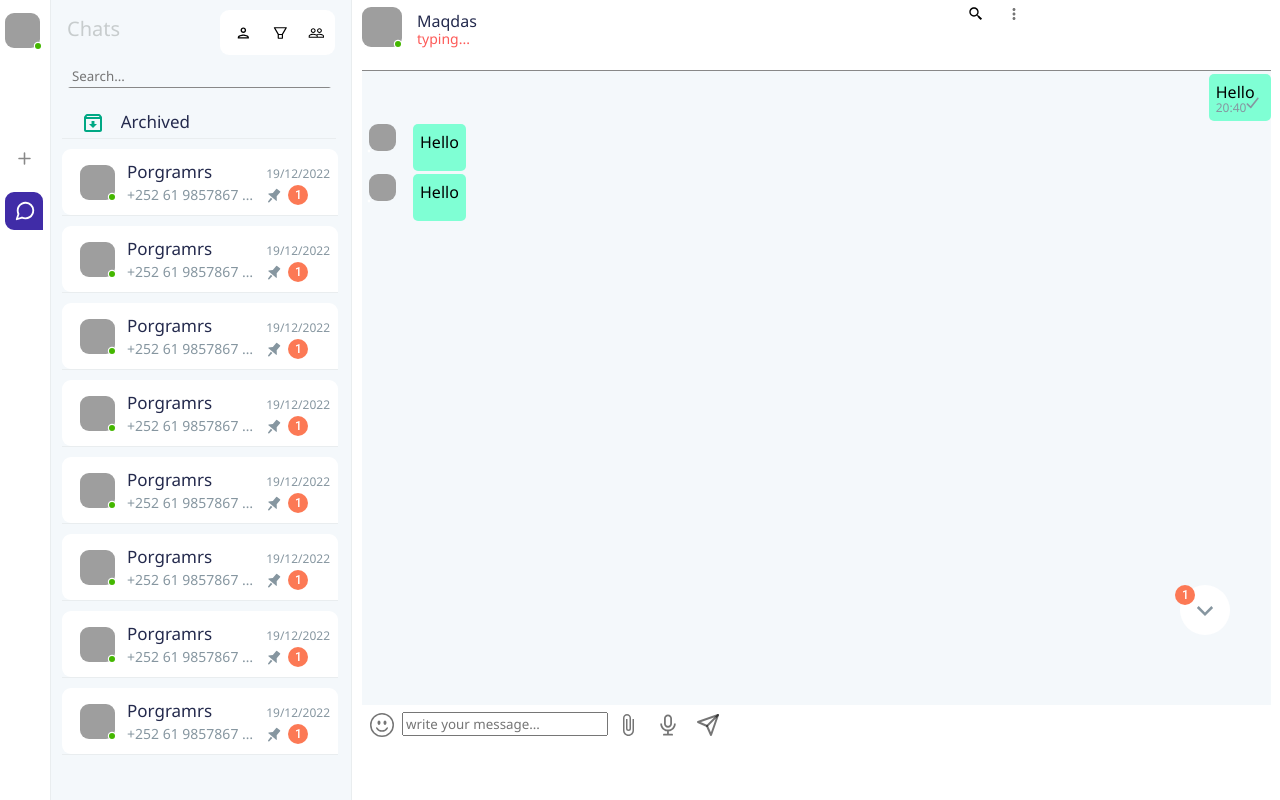
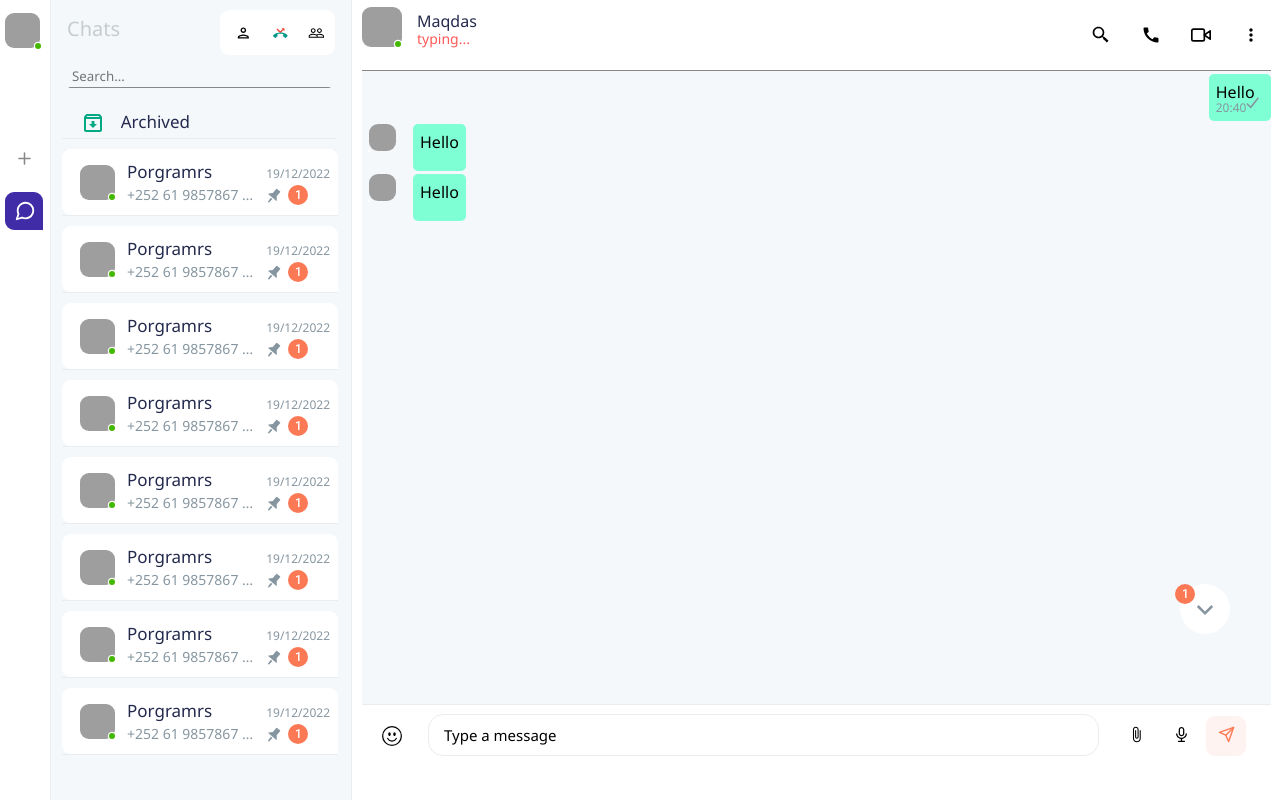
Before and after one commit to mohamedabdifitah/web-chat, a React (Vite) app: page / in a window 1280 px wide. Built offline with nearby package versions, Linux system fonts and the light colour scheme; grey boxes are pictures that could not be loaded.

Commit message:
chat-header and footer ui completed

```diff
--- a/src/index.css
+++ b/src/index.css
@@ -64,6 +64,7 @@ body{
     --outline-card-active:#121212;
     --chats-name-on:#e3e5ff;
     --primary-icon-color:white;
+    --primary-text:white;
     --border-color:#454647;
 
 
--- a/src/pages/chatPage/body/body.css
+++ b/src/pages/chatPage/body/body.css
@@ -73,6 +73,7 @@
 .turn-to-bottom{
   position: absolute;
   top: 81%;
+  cursor: pointer;
   left: 90%;
   display: flex;
   align-items: center;
--- a/src/pages/chatPage/footer/footer.css
+++ /dev/null
@@ -1,5 +0,0 @@
-.footer{
-  position: relative;
-  min-height: 62px;
-  display: flex;
-}
--- a/src/pages/chatPage/footer/footer.jsx
+++ b/src/pages/chatPage/footer/footer.jsx
@@ -4,8 +4,8 @@ import { BsEmojiSmile } from "react-icons/bs";
 import { MdAttachFile } from "react-icons/md";
 import { AiOutlineAudio } from "react-icons/ai";
 import { FiSend } from "react-icons/fi";
-import "./footer.css"
-import { IconButton } from '@mui/material';
+import "./footer.scss"
+import { IconButton ,Button} from '@mui/material';
 import { EmailOutlined } from '@mui/icons-material';
 import CustomEmojiPicker from '../../../components/emoji-picker/emoji-picker';
 const Footer = () => {
@@ -18,22 +18,30 @@ const Footer = () => {
 
   return (
     <footer
-    className='footer'>
+    className='footer border-top'>
       <div>
-        <IconButton onClick={() => { SetOpenEmoji(!openEmoji)}}>
-          <BsEmojiSmile/>
+        <div className="first-column-footer">
 
-        </IconButton>
-        <input  placeholder={"write your message..."} style={{position:'relative',flex:1}}/>
-        <IconButton >
-          <MdAttachFile />
-        </IconButton>
-        <IconButton>
-          <AiOutlineAudio/>
-        </IconButton>
-        <IconButton>
-          <FiSend />
-        </IconButton>
+          <button className="button-footer button-normal" onClick={() => { SetOpenEmoji(!openEmoji)}}>
+            <BsEmojiSmile/>
+
+          </button>
+        </div>
+        <div className="input border" contentEditable={true}  placeholder={"write your message..."} >
+          <div class="lhggkp7q qq0sjtgm jxacihee c3x5l3r8 b9fczbqn t35qvd06 m62443ks rkxvyd19 c5h0bzs2 bze30y65 kao4egtt">Type a message</div>
+        </div>
+        <div className='side-icons-panel'>
+
+          <button className="button-normal" >
+            <MdAttachFile />
+          </button>
+          <button className="button-normal">
+            <AiOutlineAudio/>
+          </button>
+          <button className="button-selected">
+            <FiSend style={{color:"var(--badge)"}}/>
+          </button>
+        </div>
 
         <CustomEmojiPicker pickEmoji={pickEmoji} open={openEmoji} SetOpen={SetOpenEmoji} />
 
--- a/src/pages/chatPage/header/header.jsx
+++ b/src/pages/chatPage/header/header.jsx
@@ -1,7 +1,7 @@
 import React from "react";
 
 import ProfileAvatar from "../../../components/Avatar/avatar";
-
+import "./index.scss"
 import { BiSearchAlt2 , BiDotsVerticalRounded } from "react-icons/bi"
 import { IconButton } from "@mui/material";
 import AccountMenu from "./menu";
@@ -23,7 +23,7 @@ const Header = () => {
           typing...
         </span>
       </div>
-      <div>
+      <div className="header-menu">
         <AccountMenu />
       </div>
     </div>
--- /dev/null
+++ b/src/pages/chatPage/header/index.scss
@@ -0,0 +1,7 @@
+.header-menu{
+  position: relative;
+  // background-color: aliceblue;
+  // width: 40%;
+  display: flex;
+  align-items: center;
+}
--- a/src/pages/chatPage/header/menu.jsx
+++ b/src/pages/chatPage/header/menu.jsx
@@ -12,6 +12,8 @@ import PersonAdd from '@mui/icons-material/PersonAdd';
 import Settings from '@mui/icons-material/Settings';
 import Logout from '@mui/icons-material/Logout';
 import { BiSearchAlt2 , BiDotsVerticalRounded } from "react-icons/bi"
+import { MdCall } from "react-icons/md"
+import { FiVideo } from "react-icons/fi"
 export default function AccountMenu() {
   const [anchorEl, setAnchorEl] = React.useState(null);
   const open = Boolean(anchorEl);
@@ -24,18 +26,29 @@ export default function AccountMenu() {
   return (
     <React.Fragment>
       <Box sx={{ display: 'flex', alignItems: 'center', textAlign: 'center' }}>
-        <BiSearchAlt2 />
+        <button className='button-footer button-normal' >
+          <BiSearchAlt2 />
+        </button>
+        <button className='button-footer button-normal' >
+          <MdCall/>
+        </button>
+        <button className='button-footer button-normal' >
+          <FiVideo  />
+        </button>
+
+
         <Tooltip title="Account settings">
-          <IconButton
+          <button
             onClick={handleClick}
             size="small"
+            className='button-footer button-normal'
             sx={{ ml: 2 }}
             aria-controls={open ? 'account-menu' : undefined}
             aria-haspopup="true"
             aria-expanded={open ? 'true' : undefined}
           >
             <BiDotsVerticalRounded />
-          </IconButton>
+          </button>
         </Tooltip>
       </Box>
       <Menu
--- a/src/pages/chatPage/index.css
+++ b/src/pages/chatPage/index.css
@@ -32,7 +32,8 @@
   flex-direction: column;
   display: flex;
   gap: 5px;
-  width: 60%;
+  flex: 1;
+  /* width: 66%; */
   top: 5px;
 }
 .left-header{
@@ -48,3 +49,65 @@
   /* color: var(--recent-message-off); */
   overflow: hidden;
 }
+.footer{
+  position: relative;
+  min-height: 62px;
+  display: flex;
+  color: var(--primary-text);
+}
+.footer > div{
+  position: relative;
+  display: flex;
+  width: 100%;
+}
+.input{
+  flex: 1;
+  font-size: 15px;
+  outline: none;
+  margin: 9px 12px 4px 16px;
+  padding: 10px 15px 10px 15px;
+  border-radius: 15px;
+  line-break: anywhere;
+  overflow-y:auto;
+  min-height: 20px;
+  height: fit-content;
+  color: var(--primary-text);
+}
+.side-icons-panel {
+  position: relative;
+  align-items: center;
+  display: flex;
+  gap: 5px;
+  padding-right: 5px;
+  padding-left: 5px;
+  width: 150px;
+}
+.side-icons-panel > button , .button-footer {
+  position: sticky;
+  width: 40px;
+  height: 40px;
+  border-radius: 9px;
+  border: 0px;
+  cursor: pointer;
+  font-size: 17px;
+}
+.button-footer {
+  margin-left: 10px;
+  font-size: 20px;
+  margin-top: 5px;
+  cursor: pointer;
+}
+.button-normal{
+  background-color: initial;
+  color: var(--primary-text);
+}
+.button-selected {
+
+  background-color: #fff3f1;
+}
+.first-column-footer{
+  position: relative;
+  height: 100%;
+  display: flex;
+  align-items: center;
+}
--- a/src/pages/chatsLists/header/header.jsx
+++ b/src/pages/chatsLists/header/header.jsx
@@ -6,6 +6,7 @@ import { BsFillPersonFill } from "react-icons/bs"
 import { MdFace , MdPeopleOutline ,MdOutlinePerson} from "react-icons/md"
 import {AiOutlineFilter } from "react-icons/ai";
 import { FiEdit } from "react-icons/fi";
+import { FcMissedCall } from "react-icons/fc"
 import { TbDotsVertical } from "react-icons/tb";
 const Header = () => {
   return (
@@ -17,7 +18,7 @@ const Header = () => {
       </span>
       <div className="white curved icon-panel-horiz">
         <MdOutlinePerson title={"chats"} fontSize={18} color="var(--primary-icon-color)" />
-        <AiOutlineFilter title={"groups"} fontSize={18} color="var(--primary-icon-color)" />
+        <FcMissedCall title={"groups"} fontSize={18} color="var(--primary-icon-color)" />
         {/* <MdFace fontSize={18} color="black" /> */}
         <MdPeopleOutline title={"contancts"} fontSize={18} color="var(--primary-icon-color)" />
         {/* <img src={"./pin.svg"} /> */}
```
Also changed, not shown: src/pages/chatPage/footer/footer.scss (added).
